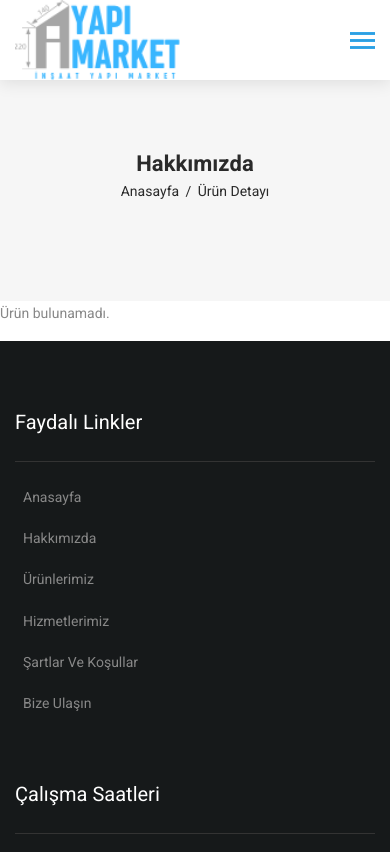
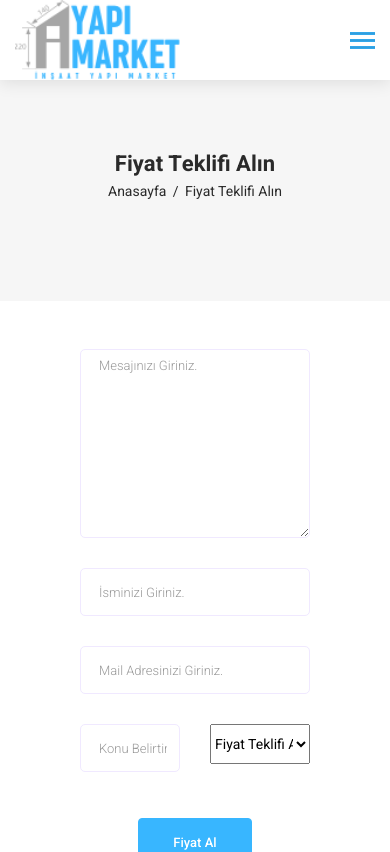
Before and after one commit to yapimarketim/yapimarket, a Next.js app: page /get-a-quote in a window 390 px wide. Shown: the top 852 px of the page. Built offline with nearby package versions, Linux system fonts and the light colour scheme; some icons are missing.

Commit message:
style added

```diff
--- a/src/components/HomeBanner/HomeBanner.tsx
+++ b/src/components/HomeBanner/HomeBanner.tsx
@@ -1,3 +1,4 @@
+import Link from "next/link";
 import React from "react";
 import { Parallax } from "react-parallax";
 
@@ -23,9 +24,9 @@ const HomeBanner = (props: Props) => {
                 <br />
                 Yapı Market ile ulaşın
               </h3>
-              <a className="main_btn" href="#">
+              <Link className="main_btn" href="/get-a-quote">
                 Fiyat Teklifi Alın
-              </a>
+              </Link>
             </div>
           </div>
         </Parallax>
--- a/src/components/MainMenu/MainMenu.tsx
+++ b/src/components/MainMenu/MainMenu.tsx
@@ -37,27 +37,27 @@ const MainMenu = (props: Props) => {
             <ul className="nav navbar-nav menu_nav ml-auto">
               <li className={router==="/" ? "nav-item active" : "nav-item"}>
                 <Link className="nav-link" href="/">
-                  Anasayfa
+                  ANASAYFA
                 </Link>
               </li>
               <li className={router==="/about-us" ? "nav-item active" : "nav-item"}>
                 <Link className="nav-link" href="/about-us">
-                  Hakkımızda
+                  HAKKIMIZDA
                 </Link>
               </li>
               <li className={router==="/services" ? "nav-item active" : "nav-item"}>
                 <Link className="nav-link" href="/services">
-                  Hizmetlerimiz
+                  HİZMETLERİMİZ
                 </Link>
               </li>
               <li className={router==="/products" ? "nav-item active" : "nav-item"}>
                 <Link className="nav-link" href="/products">
-                  Ürünlerimiz
+                  ÜRÜNLERİMİZ
                 </Link>
               </li>
               <li className={router==="/contact" ? "nav-item active" : "nav-item"}>
                 <Link className="nav-link" href="/contact">
-                  Bize Ulaşın
+                  BİZE ULAŞIN
                 </Link>
               </li>
             </ul>
@@ -71,9 +71,9 @@ const MainMenu = (props: Props) => {
                 </Link>
               </li>
               <li>
-                <a id="search" href="#">
+                <Link id="search" href="/products">
                   <i className="ti-search"></i>
-                </a>
+                </Link>
               </li>
             </ul>
           </div>
--- /dev/null
+++ b/src/pages/get-a-quote.tsx
@@ -0,0 +1,196 @@
+import Footer from "@/components/Footer/Footer";
+import Header from "@/components/Header/Header";
+import PageHeader from "@/components/PageHeader/PageHeader";
+import Head from "next/head";
+import { useRef } from "react";
+import emailjs from "@emailjs/browser";
+import Swal from "sweetalert2";
+import productList from "@/helpers/data/product.json";
+
+const GetAQuotePage = () => {
+  const form = useRef<HTMLFormElement | null>(null);
+
+  const sendEmail = (e: React.FormEvent) => {
+    e.preventDefault();
+
+    if (form.current) {
+      if (validateForm()) {
+        emailjs
+          .sendForm(
+            "service_nqvgjke",
+            "template_gxcgijb",
+            form.current,
+            "YXrS2q7U7uVKkFR2D"
+          )
+          .then(
+            (result) => {
+              Swal.fire({
+                icon: "success",
+                title: "E-posta Gönderildi",
+                text: "E-postanız başarıyla gönderildi!",
+              });
+              console.log("E-posta gönderildi:", result.text);
+              form.current!.reset();
+            },
+            (error) => {
+              Swal.fire({
+                icon: "error",
+                title: "E-posta Gönderme Hatası",
+                text: "E-posta gönderilirken bir hata oluştu. Lütfen tekrar deneyiniz.",
+              });
+              console.error("E-posta gönderme hatası:", error.text);
+            }
+          );
+      } else {
+        Swal.fire({
+          icon: "error",
+          title: "Geçersiz Giriş",
+          text: "Lütfen tüm alanları doğru doldurduğunuzdan emin olun.",
+        });
+      }
+    }
+  };
+
+  const validateForm = (): boolean => {
+    if (form.current) {
+      const name = (
+        form.current.elements.namedItem("name") as HTMLInputElement
+      ).value.trim();
+      const email = (
+        form.current.elements.namedItem("email") as HTMLInputElement
+      ).value.trim();
+      const subject = (
+        form.current.elements.namedItem("subject") as HTMLInputElement
+      ).value.trim();
+      const message = (
+        form.current.elements.namedItem("message") as HTMLTextAreaElement
+      ).value.trim();
+
+      const emailRegex = /^[^\s@]+@[^\s@]+\.[^\s@]+$/;
+
+      if (!name || !email || !subject || !message) {
+        return false;
+      }
+
+      if (!emailRegex.test(email)) {
+        return false;
+      }
+
+      return true;
+    }
+
+    return false;
+  };
+
+  return (
+    <>
+      <Head>
+        <title>Yapı Market</title>
+        <meta
+          name="yapı market satış"
+          content="Yapı market armitür satış alış ev gereçleri malzeme tedarik satışı"
+        />
+        <meta name="viewport" content="width=device-width, initial-scale=1" />
+        <link rel="icon" href="/favicon.ico" />
+      </Head>
+      <Header />
+
+      <PageHeader title="Fiyat Teklifi Alın" navTitle="Fiyat Teklifi Alın" />
+      <div className="container my-5">
+        <div className="row d-flex alig-items-center justify-content-center">
+          <div className="col-8">
+            <form
+              ref={form}
+              className="form-contact contact_form"
+              onSubmit={sendEmail}
+            >
+              <div className="row">
+                <div className="col-12">
+                  <div className="form-group">
+                    <textarea
+                      className="form-control w-100"
+                      name="message"
+                      id="message"
+                      cols={30}
+                      rows={9}
+                      placeholder="Mesajınızı Giriniz."
+                    ></textarea>
+                  </div>
+                </div>
+                <div className="col-sm-6">
+                  <div className="form-group">
+                    <input
+                      className="form-control"
+                      name="name"
+                      id="name"
+                      type="text"
+                      placeholder="İsminizi Giriniz."
+                    />
+                  </div>
+                </div>
+                <div className="col-sm-6">
+                  <div className="form-group">
+                    <input
+                      className="form-control"
+                      name="email"
+                      id="email"
+                      type="email"
+                      placeholder="Mail Adresinizi Giriniz."
+                    />
+                  </div>
+                </div>
+                <div className="col-6">
+                  <div className="form-group">
+                    <input
+                      className="form-control"
+                      name="subject"
+                      id="subject"
+                      type="text"
+                      placeholder="Konu Belirtiniz."
+                    />
+                  </div>
+                </div>
+                <div className="col-6">
+                  <select
+                    className="form-select"
+                    aria-label="Default select example"
+                  >
+                    <option selected>
+                      Fiyat Teklifi Alacağınız Ürünleri Seçiniz
+                    </option>
+                    {productList.products.map((item) => (
+                      <option key={item.product_code} value={item.product_code}>
+                        <div className="form-check">
+                          <input
+                            className="form-check-input"
+                            type="checkbox"
+                            value=""
+                            id="flexCheckDefault"
+                          />
+                          <label
+                            className="form-check-label"
+                            htmlFor="flexCheckDefault"
+                          >
+                            {item.product_code}
+                          </label>
+                        </div>
+                      </option>
+                    ))}
+                  </select>
+                </div>
+              </div>
+              <div className="form-group text-center mt-3">
+                <button type="submit" className="button button-contactForm w-50">
+                  Fiyat Al
+                </button>
+              </div>
+            </form>
+          </div>
+        </div>
+      </div>
+      <Footer />
+    </>
+  );
+};
+
+export default GetAQuotePage;
--- a/src/styles/index.css
+++ b/src/styles/index.css
@@ -2500,6 +2500,7 @@ h6 {
 .single_portfolio {
   position: relative;
   margin-bottom: 30px;
+  border: 1px solid white;
 }
 @media (max-width: 767px) {
   .single_portfolio {
@@ -2535,6 +2536,10 @@ h6 {
 .single_portfolio:hover .short_info {
   opacity: 1;
   visibility: visible;
+}
+
+.single_portfolio:hover{
+  border: 1px solid #38B6FF;
 }
 
 /* End Portfolio Area css
```
Also changed, not shown: src/components/Products/Products.tsx (+4 -4 lines).
